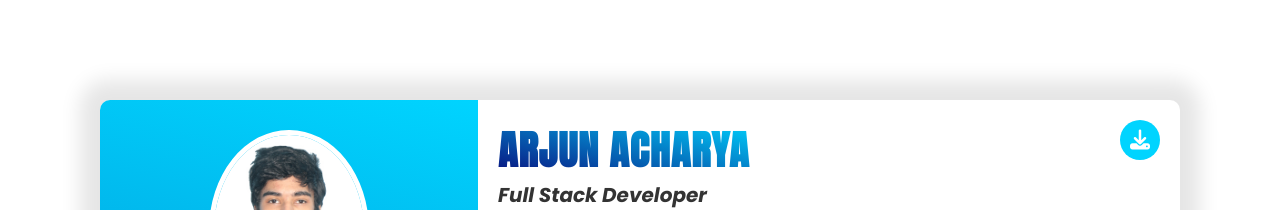
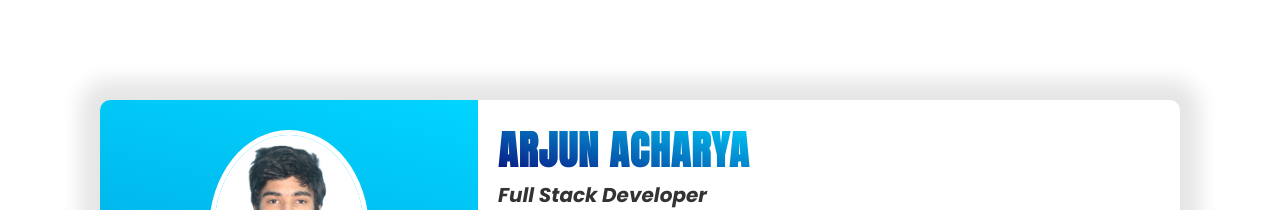
Before and after one commit to acharyaarjun/cv, a plain HTML site: page index.html in a window 1280 px wide. Shown: the top 210 px of the page. Drawn offline with Linux system fonts and the light colour scheme.

Commit message:
download button removed

```diff
--- a/index.html
+++ b/index.html
@@ -13,11 +13,6 @@
   </head>
   <body>
     <div class="cv" id="cv">
-      <div class="download-icon">
-        <button>
-          <i class="fa-solid fa-download"></i>
-        </button>
-      </div>
       <div class="left">
         <div class="image">
           <img src="image/iamge.JPG" alt="Arjun Acharya" />
```
